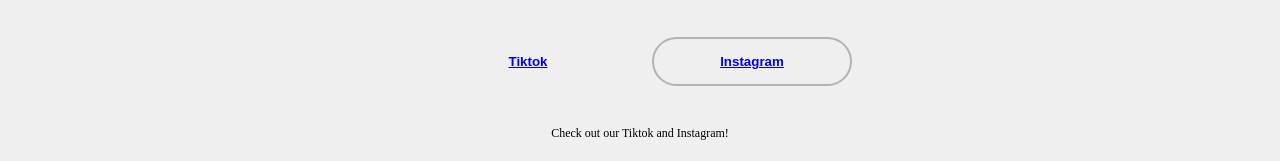
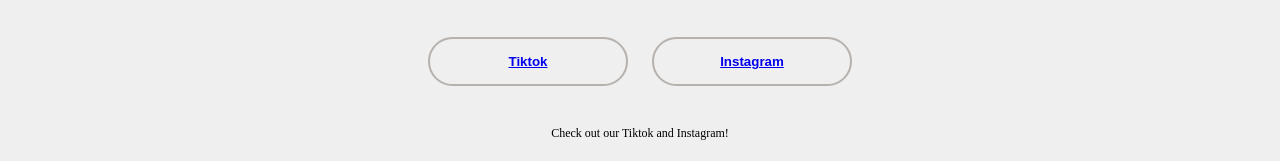
Before and after one commit to Senfiscute/MetallicMarvelsbeta, a plain HTML site: page index.html in a window 1280 px wide. In both pictures the pointer is over the button "Tiktok". Shown: the part 4269-4430 px from the top of the page. Drawn offline with Linux system fonts and the light colour scheme; some packages are replaced by stand-ins of ours; a script that the page names is missing.

Commit message:
Update style.css

```diff
--- a/style.css
+++ b/style.css
@@ -227,7 +227,6 @@ font-size: 25px;
     width: 23%;
     height: 60%;
     display: inline-block;
-     justify-content: space-between;
 }
 .single-service img {
     width: 100%;
@@ -413,7 +412,7 @@ transition: 0.5s;
 transform: translateY(-5px);
 }
 .social-button:hover {
-    border: none;
+    border: 2px solid #b7b2ad;
 }
 
 .social-links p {
```
